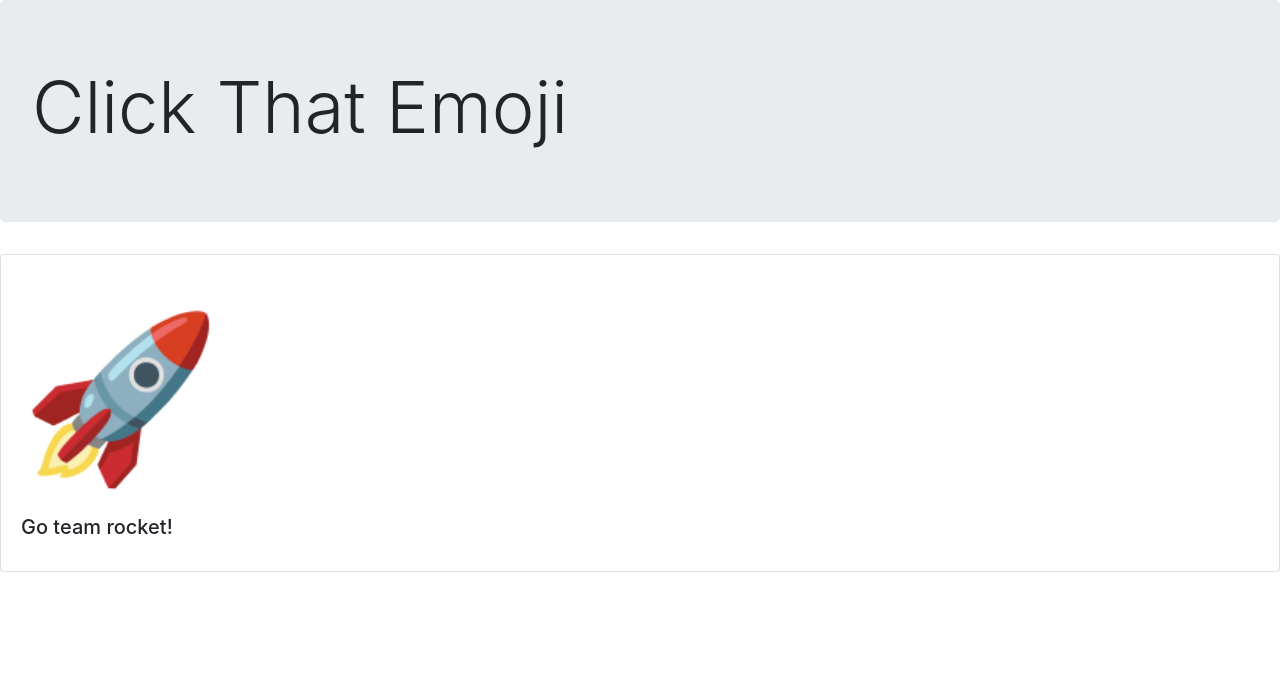
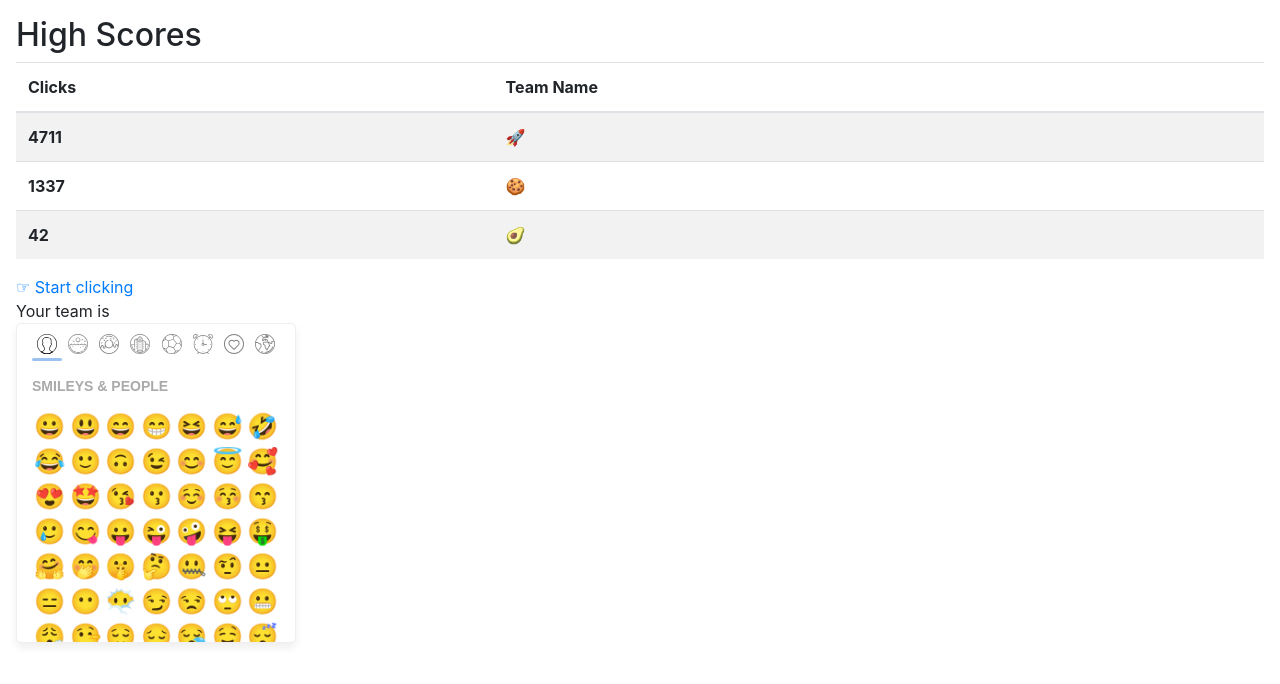
Before and after one commit to fabjan/emoji-clicker, a React (Create React App) app: page / in a window 1280 px wide. Shown: the top 684 px of the page. Built offline with nearby package versions, Linux system fonts and the light colour scheme; the HTML template or start-up script is replaced by a standard one.

Commit message:
flesh out skeleton

```diff
--- a/src/App.tsx
+++ b/src/App.tsx
@@ -1,13 +1,91 @@
-import { Jumbotron } from 'reactstrap';
-import ClickPage from './ClickPage';
+import { useState } from 'react';
+import { Table } from 'reactstrap';
+import { Router, RouteComponentProps, Link } from "@reach/router"
+
+import SelectTeam from './SelectTeam';
+import ClickEmoji from './ClickEmoji';
+
+// TODO clean up routing
+interface SelectorProps extends RouteComponentProps {
+  team: string | null;
+  setTeam: (s: string | null) => void;
+}
+
+const HighScores = () => {
+
+  // TODO backend data
+  // TODO live updating
+  const teamData = {
+    "🚀": 4711,
+    "🍪": 1337,
+    "🥑": 42,
+  };
+
+  const tableRows = Object.entries(teamData).map(([team, score]) =>
+    <tr>
+      <th scope="row">{score}</th>
+      <td>{team}</td>
+    </tr>
+  );
+
+  return (
+    <div>
+      <h2>High Scores</h2>
+      <Table striped>
+        <thead>
+          <tr>
+            <th>Clicks</th>
+            <th>Team Name</th>
+          </tr>
+        </thead>
+        <tbody>
+          {tableRows}
+        </tbody>
+      </Table>
+    </div>
+  )
+}
+
+
+const Selector = (props: SelectorProps) => {
+  return (
+    <div>
+      <nav>
+        <Link to="clicker"> ☞ Start clicking</Link>
+      </nav>
+      <SelectTeam team={props.team} setTeam={props.setTeam} />
+    </div>
+  )
+}
+
+interface ClickerProps extends RouteComponentProps {
+  team: string;
+}
+
+const Clicker = (props: ClickerProps) => {
+  return (
+    <div>
+      <nav>
+        <Link to="/">Back to start</Link>
+      </nav>
+      <ClickEmoji team={props.team} />
+    </div>
+  )
+}
 
 const App = () => {
+
+  const [team, setTeam] = useState("")
+
   return (
     <div className="App">
-      <Jumbotron>
-        <h1 className="display-3">Click That Emoji</h1>
-      </Jumbotron>
-      <ClickPage team="🚀" />
+      <div style={{ padding: "1em" }}>
+        <HighScores />
+        <Router>
+          <Selector path="/" team={team} setTeam={t => setTeam(t ? t : "")} />
+          <Clicker path="clicker" team={team} />
+        </Router>
+      </div>
     </div>
   );
 }
--- a/src/ClickPage.tsx
+++ b/src/ClickEmoji.tsx
@@ -1,4 +1,5 @@
 import {
+  Button,
   Card,
   CardBody,
   CardTitle
@@ -7,16 +8,19 @@ import emoji from 'node-emoji';
 
 import Emoji from './Emoji';
 
-type ClickPageProps = {
+type ClickEmojiProps = {
   team: string
 }
 
-const ClickPage = ({ team }: ClickPageProps) => {
+const ClickEmoji = ({ team }: ClickEmojiProps) => {
+  // TODO push clicks to backend
   return (
     <div>
       <Card>
         <CardBody>
-          <Emoji instance={team} size="10em" />
+          <Button color="light">
+            <Emoji instance={team} size="10em" />
+          </Button>
           <CardTitle tag="h5">Go team {emoji.unemojify(team).replaceAll(":", "")}!</CardTitle>
         </CardBody>
       </Card>
@@ -24,4 +28,4 @@ const ClickPage = ({ team }: ClickPageProps) => {
   );
 };
 
-export default ClickPage;
+export default ClickEmoji;
--- /dev/null
+++ b/src/SelectTeam.tsx
@@ -0,0 +1,32 @@
+import { Button } from 'reactstrap';
+import EmojiPicker, { IEmojiData } from "emoji-picker-react";
+
+interface SelectTeamProps {
+    team: string | null;
+    setTeam: (s: string | null) => void;
+}
+
+const SelectTeam = (props: SelectTeamProps) => {
+
+    const onEmojiClick = (event: React.MouseEvent<Element, MouseEvent>, emojiObject: IEmojiData) => {
+        props.setTeam(emojiObject.emoji);
+    };
+
+    const clear = <Button onClick={_ => props.setTeam(null)} color="light">{props.team}</Button>
+
+    const pick = <EmojiPicker
+        onEmojiClick={onEmojiClick}
+        disableSearchBar={true}
+        disableSkinTonePicker={true}
+        disableAutoFocus={true}
+        native
+    />;
+
+    return (
+        <div>
+            <p>Your team is {props.team ? clear : pick}</p>
+        </div>
+    )
+}
+
+export default SelectTeam;
```
Also changed, not shown: package.json (+10 -5 lines), 1 other file (tests, documents, lock files or other folders).
